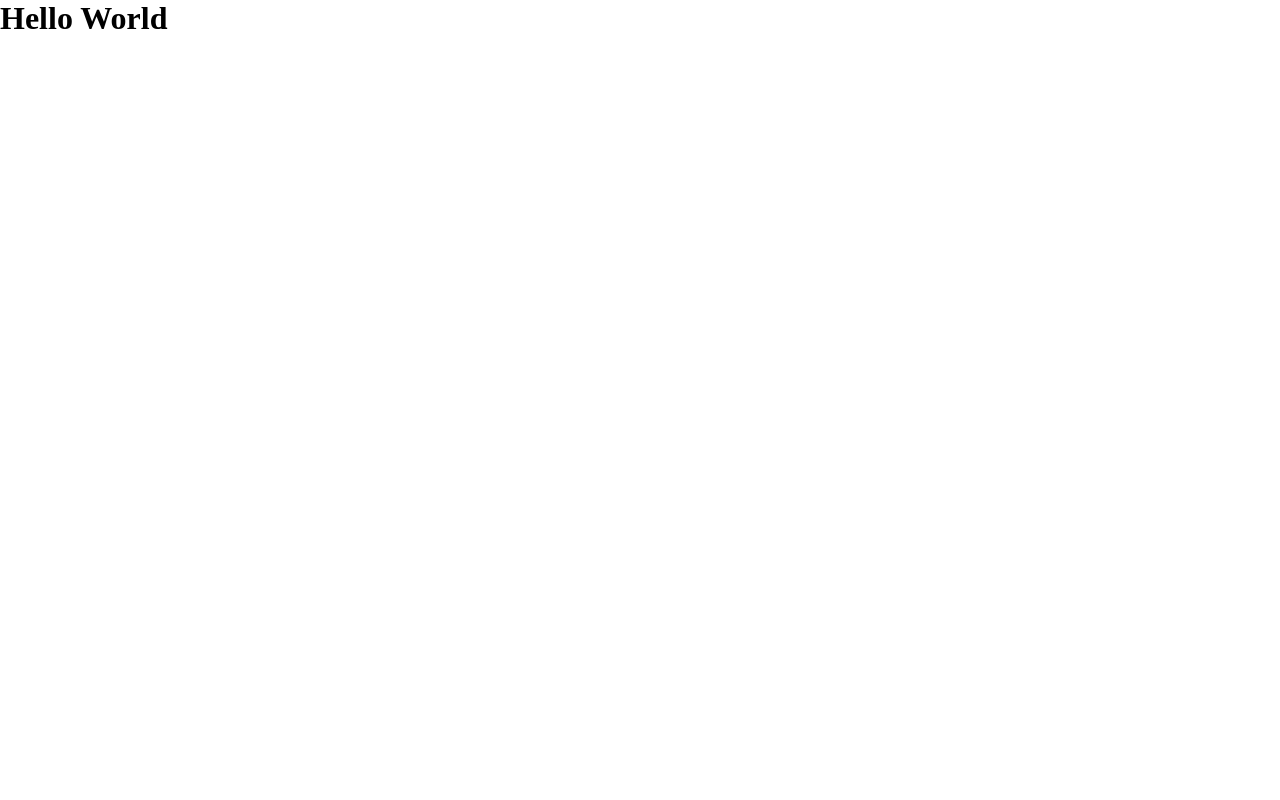
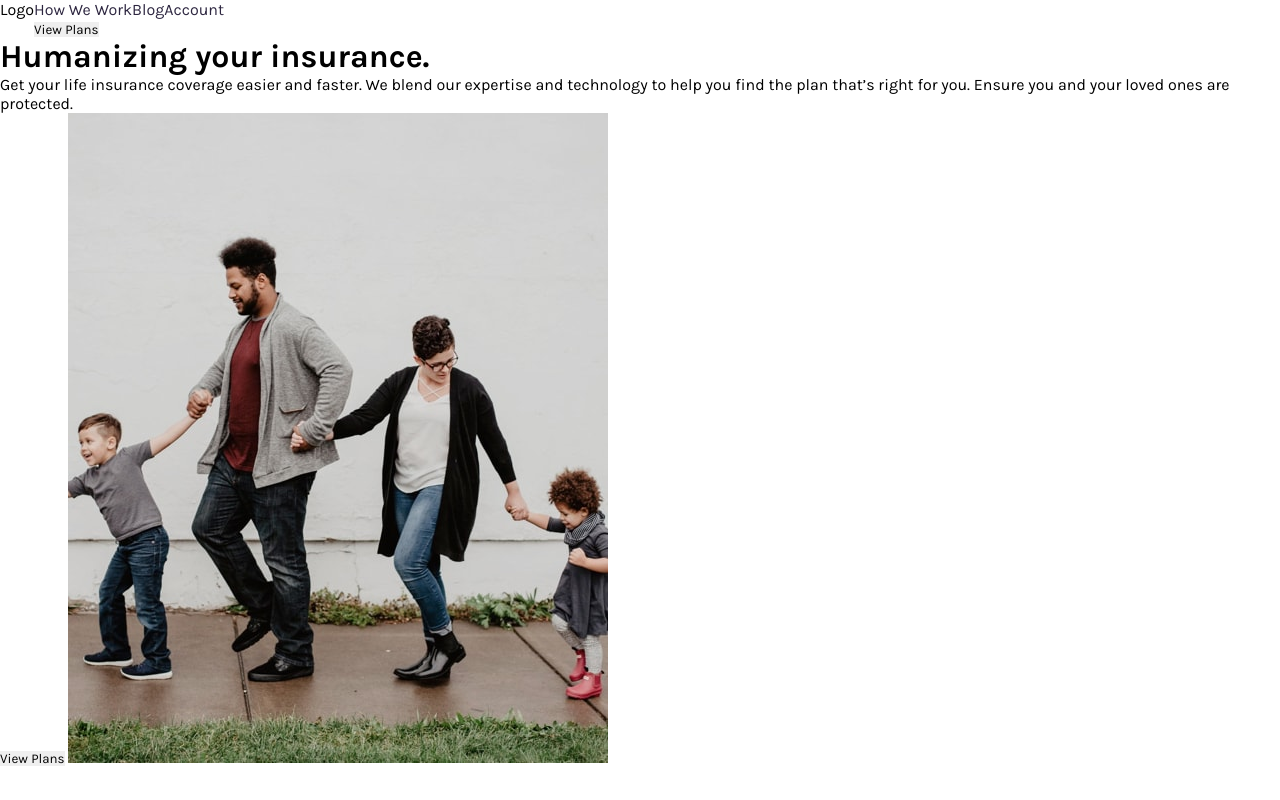
Before and after one commit to kyle-norris/website_insure, a plain HTML site: page index.html in a window 1280 px wide. Drawn offline with Linux system fonts and the light colour scheme.

Commit message:
Added some basic styles

```diff
--- a/index.html
+++ b/index.html
@@ -1,14 +1,45 @@
 <!DOCTYPE html>
 <html lang="en">
-<head>
-  <meta charset="UTF-8">
-  <meta http-equiv="X-UA-Compatible" content="IE=edge">
-  <meta name="viewport" content="width=device-width, initial-scale=1.0">
-  <link rel="stylesheet" href="dist/css/main.css">
+  <head>
+    <meta charset="UTF-8" />
+    <meta http-equiv="X-UA-Compatible" content="IE=edge" />
+    <meta name="viewport" content="width=device-width, initial-scale=1.0" />
+    <link rel="preconnect" href="https://fonts.gstatic.com" />
+    <link
+      href="https://fonts.googleapis.com/css2?family=Karla:ital,wght@0,200;0,300;0,400;0,500;0,600;0,700;0,800;1,200;1,300;1,400;1,500;1,600;1,700;1,800&display=swap"
+      rel="stylesheet"
+    />
+    <link rel="stylesheet" href="dist/css/main.css" />
 
-  <title>INSURE</title>
-</head>
-<body>
-  <h1>Hello World</h1>
-</body>
+    <title>INSURE</title>
+  </head>
+  <body>
+    <header>
+      <div>Logo</div>
+      <nav>
+        <ul>
+          <li><a href="#">How We Work</a></li>
+          <li><a href="#">Blog</a></li>
+          <li><a href="#">Account</a></li>
+        </ul>
+        <button>View Plans</button>
+      </nav>
+    </header>
+
+    <main>
+      <div class="intro">
+        <h1>Humanizing your insurance.</h1>
+        <p>
+          Get your life insurance coverage easier and faster. We blend our
+          expertise and technology to help you find the plan that’s right for
+          you. Ensure you and your loved ones are protected.
+        </p>
+        <button>View Plans</button>
+        <img
+          src="/Starter_Files/images/image-intro-desktop.jpg"
+          alt="Intro Image"
+        />
+      </div>
+    </main>
+  </body>
 </html>
--- /dev/null
+++ b/scss/_config.sass
@@ -0,0 +1,5 @@
+$primary-dark-violet: hsl(256, 26%, 20%)
+$primary-gray-blue: hsl(216, 30%, 68%)
+$secondary-dark-violet: hsl(270, 9%, 17%)
+$secondary-gray-violet: hsl(273, 4%, 51%)
+$secondary-light-gray: hsl(0, 0%, 98%)
--- /dev/null
+++ b/scss/_header.sass
@@ -0,0 +1,11 @@
+header
+  display: flex
+  flex-direction: row
+
+  nav
+    ul
+      display: flex
+      flex-direction: row
+      li
+        a
+          color: $primary-dark-violet
--- a/scss/main.sass
+++ b/scss/main.sass
@@ -1,9 +1,16 @@
 // Date: 04/12/2021
 // Author: Kyle Norris
 
-
+@import 'config'
+@import 'header'
 
 *
   margin: 0
   padding: 0
   border: 0
+  text-decoration: none
+  list-style: none
+  font-family: 'Karla', sans-serif
+
+button
+  cursor: pointer
```
Also changed, not shown: dist/css/main.css, 1 other file.
